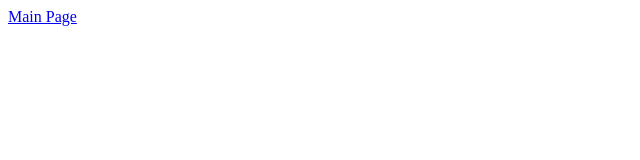
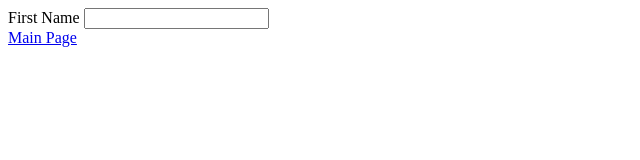
Before and after one commit to adambykont/traversymedia, a plain HTML site: page form.html in a window 1280 px wide. Shown: the whole page, without its empty margins (0-640 px from the left). Drawn offline with Linux system fonts and the light colour scheme.

Commit message:
add first name field

```diff
--- a/form.html
+++ b/form.html
@@ -5,7 +5,10 @@
     <title>Form</title>
 </head>
 <body>
-
+<form action="#" method="get">
+    <label for="firstname">First Name</label>
+    <input type="text" name="first-name" id="firstname">
+</form>
 <a href="index.html">Main Page</a>
 </body>
 </html>
```
